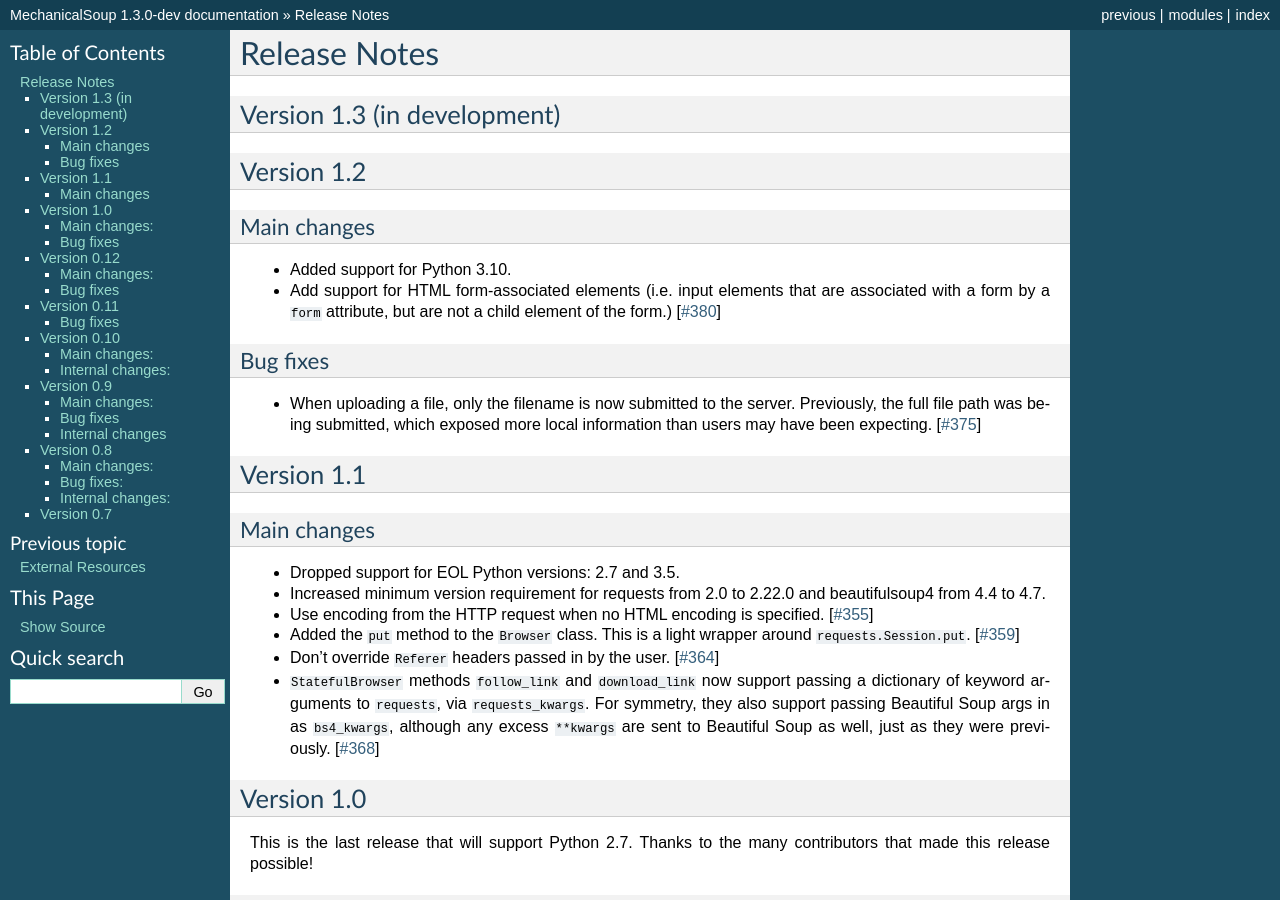
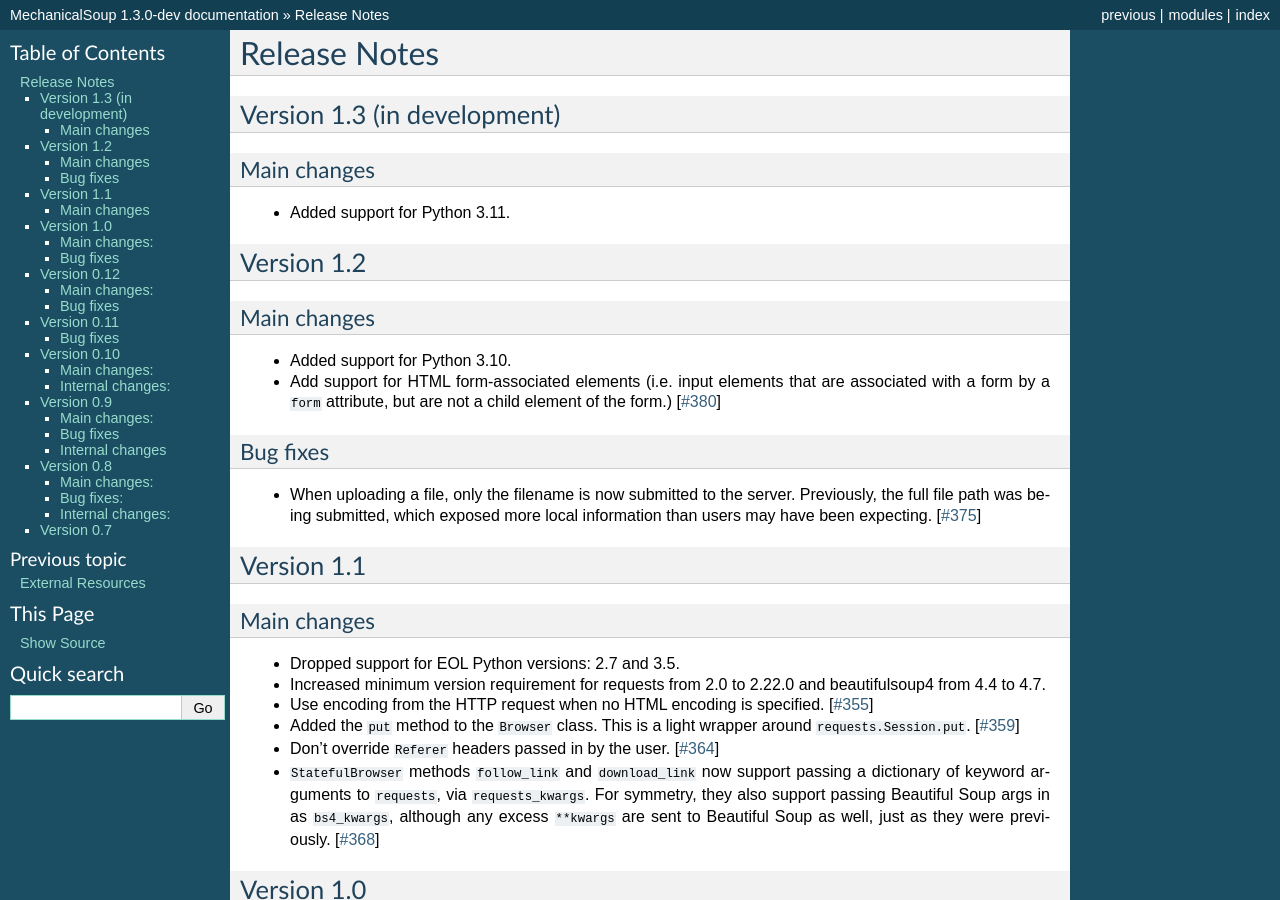
Before and after one commit to MechanicalSoup/MechanicalSoup, a Sphinx documentation site: the page built from docs/ChangeLog.rst, in a window 1280 px wide and 900 px high. Built offline with Sphinx 7.4.7, drawn with Linux system fonts in a browser that asks for light colours.

Commit message:
Add support for Python 3.11
Python 3.11 was released on 2022-10-24.

```diff
--- a/docs/ChangeLog.rst
+++ b/docs/ChangeLog.rst
@@ -4,6 +4,11 @@
 
 Version 1.3 (in development)
 ============================
+
+Main changes
+------------
+
+* Added support for Python 3.11.
 
 Version 1.2
 ===========
--- a/setup.py
+++ b/setup.py
@@ -70,6 +70,7 @@
         'Programming Language :: Python :: 3.8',
         'Programming Language :: Python :: 3.9',
         'Programming Language :: Python :: 3.10',
+        'Programming Language :: Python :: 3.11',
         'Programming Language :: Python :: 3 :: Only',
     ],
 
```
Also changed, not shown: 1 other file.
